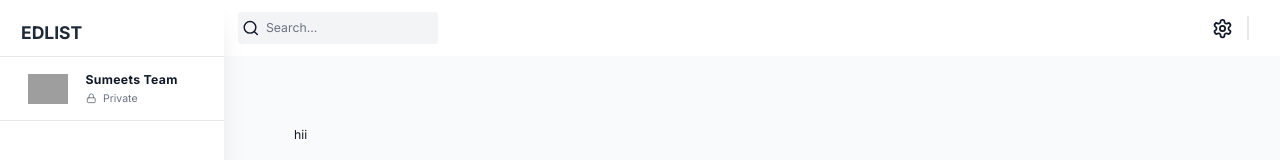
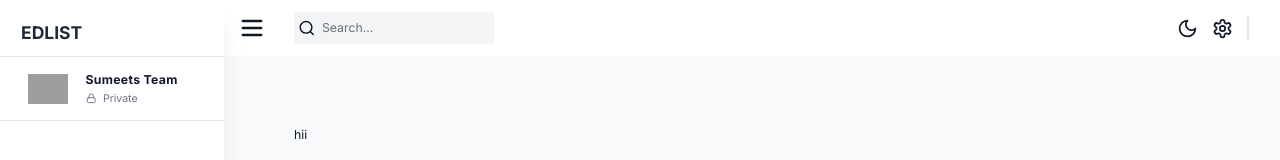
Before and after one commit to Sumeet-2023/Project-Management, a Next.js app in the folder client/: page / in a window 1280 px wide. Shown: the top 160 px of the page. Built offline with nearby package versions, Linux system fonts and the light colour scheme; no server answers; grey boxes are pictures that could not be loaded.

Commit message:
dark toggle button.

```diff
--- a/client/src/components/Navbar/index.tsx
+++ b/client/src/components/Navbar/index.tsx
@@ -1,11 +1,27 @@
 import React from 'react'
-import {Search, Settings} from 'lucide-react'
+import {Menu, Moon, Search, Settings, Sun} from 'lucide-react'
 import Link from 'next/link'
+import { useAppDispatch, useAppSelector } from '@/app/redux'
+import { setIsDarkMode, setIsSidebarCollapsed } from '@/state'
 
 const Navbar = () => {
+  const dispatch = useAppDispatch();
+
+  const isSidebarCollapsed = useAppSelector(
+    (state) => state.global.isSidebarCollapsed,
+  );
+  const isDarkMode = useAppSelector((state) => state.global.isDarkMode);
+
   return (
     <div className='flex items-center justify-between bg-white px-4 py-3 dark:bg-black dark:px-4 dark:py-3'>
       <div className='flex items-center gap-8'>
+
+        {isSidebarCollapsed ? null : (
+          <button onClick={() => dispatch(setIsSidebarCollapsed(!isSidebarCollapsed))}>
+            <Menu className='h-8 w-8 dark:text-white'/>
+          </button>
+        )}
+
         <div className='relative flex h-min w-[200px]'>
           <Search className='absolute left-[4px] top-1/2 mr-2 h-5 w-5 -translate-y-1/2 transform cursor-pointer dark:text-white'/>
           <input className='w-full rounded border-none bg-gray-100 p-2 pl-8 placeholder-gray-500 focus:border-transparent focus:outline-none dark:bg-gray-700 dark:text-white dark:placeholder-white' type="search" placeholder="Search..." />
@@ -13,9 +29,17 @@ const Navbar = () => {
       </div>
 
       <div className='flex items-center'>
+        <button onClick={() => {dispatch(setIsDarkMode(!isDarkMode))}}
+           className={isDarkMode ? `rounded p-2 dark:hover:bg-gray-700` : `rounded p-2 hover:bg-gray-100`}>
+            {isDarkMode ? (
+              <Sun className='h-6 w-6 cursor-pointer dark:text-white'/>
+            ) : (
+              <Moon className='h-6 w-6 cursor-pointer dark:text-white'/>
+            )}
+        </button>
         <Link
           href={"/settings"}
-          className='h-min w-min rounded p-2 hover:bg-gray-100'
+          className={isDarkMode ? `h-min w-min rounded p-2 dark:hover:bg-gray-700` : `h-min w-min rounded p-2 hover:bg-gray-100`}
         >
           <Settings className='h-6 w-6 coursor pointer dark:text-white'/>
         </Link>
```
